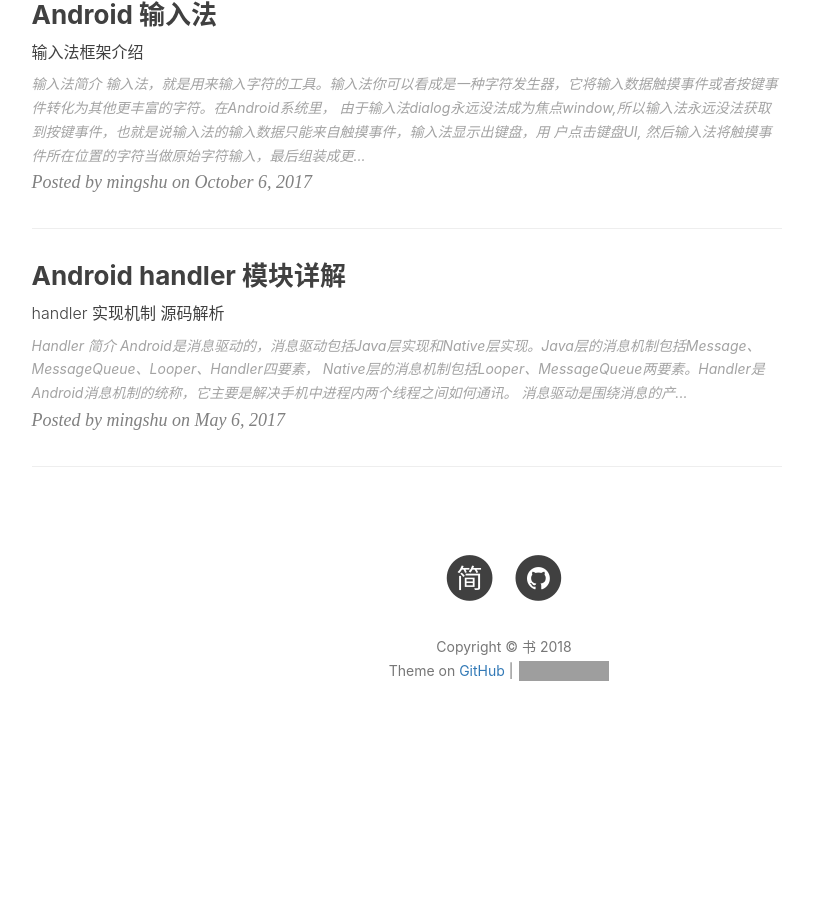
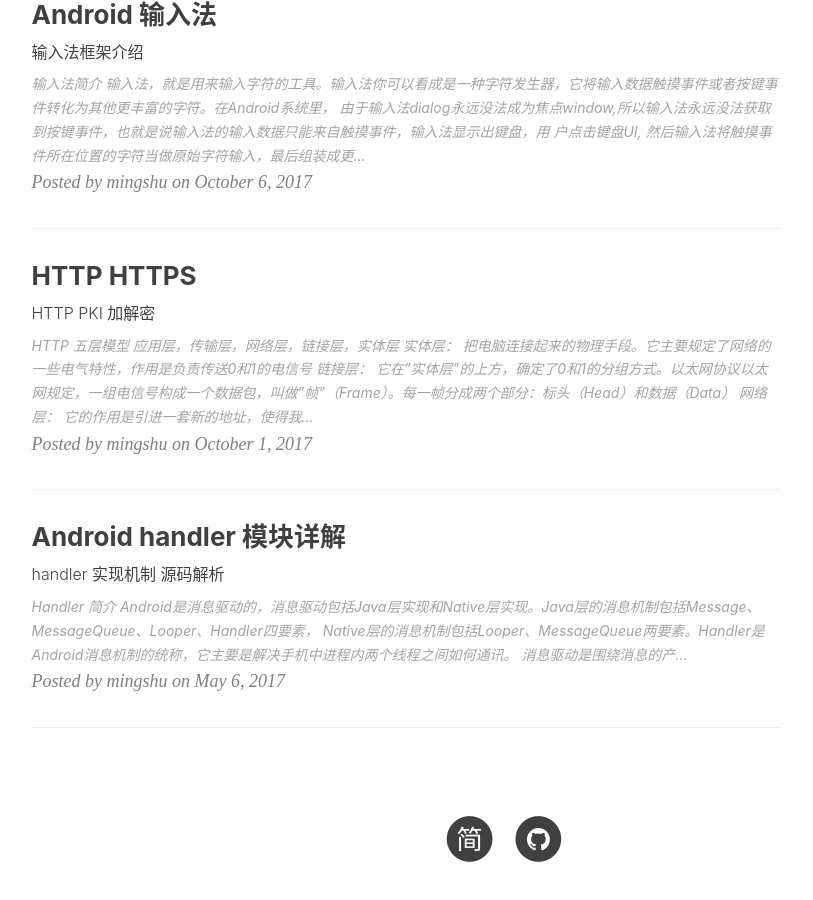
Before and after one commit to mingshuWei/mingshuWei.github.io, a Jekyll site: the page built from index.html, in a window 1280 px wide and 900 px high, scrolled down 1461 px. Shown: the whole window, without its empty margins (136-949 px from the left). Built offline with Jekyll 4.4.1, drawn with Linux system fonts in a browser that asks for light colours; nearby versions of some CDN libraries; the list of posts is cut into pages by our own code; comment, search, counter and statistics services are not loaded; before the commit the page ends 2236 px from its top, so only the background shows below that; grey boxes are pictures that could not be loaded.

Commit message:
http and https

```diff
--- /dev/null
+++ b/_posts/2017-10-01-Http-Https.md
@@ -0,0 +1,36 @@
+---
+layout:     post
+title:      HTTP HTTPS
+subtitle:   HTTP PKI 加解密
+date:       2017-10-01
+author:     mingshu
+catalog: true
+tags:
+    - HTTP HTTPS
+    - 对称加密 非对称加密
+    - PKI 证书
+---
+
+# HTTP
+1. 五层模型
+应用层，传输层，网络层，链接层，实体层
+实体层： 把电脑连接起来的物理手段。它主要规定了网络的一些电气特性，作用是负责传送0和1的电信号
+链接层： 它在"实体层"的上方，确定了0和1的分组方式。以太网协议以太网规定，一组电信号构成一个数据包，叫做"帧"（Frame）。每一帧分成两个部分：标头（Head）和数据（Data）
+网络层： 它的作用是引进一套新的地址，使得我们能够区分不同的计算机是否属于同一个子网络。这套地址就叫做"网络地址"，简称"网址"。
+传输层： 建立"端口到端口"的通信。相比之下，"网络层"的功能是建立"主机到主机"的通信。只要确定主机和端口，我们就能实现程序之间的交流。因此，Unix系统就把主机+端口，叫做"套接字"（socket）
+应用层： 就是规定应用程序的数据格式。
+> 参考文章 阮一峰 http://www.ruanyifeng.com/blog/2012/05/internet_protocol_suite_part_i.html
+> Http 详解 https://www.jianshu.com/p/80e25cb1d81a
+# HTTPS
+HTTPS (Secure Hypertext Transfer Protocol)安全超文本传输协议，是一个安全通信通道，它基于HTTP开发用于在客户计算机和服务器之间交换信息。它使用安全套接字层(SSL)进行信息交换，简单来说它是HTTP的安全版,是使用TLS/SSL加密的HTTP协议
+1. 信息加密
+2. 完整性校验
+3. 身份验证
+> HTTPS加密协议详解(一)：HTTPS基础知识 https://www.wosign.com/faq/faq2016-0309-01.htm
+> HTTPS加密协议详解(二)：TLS/SSL工作原理 https://www.wosign.com/faq/faq2016-0309-02.htm
+> HTTPS加密协议详解(三)：PKI 体系 https://www.wosign.com/faq/faq2016-0309-03.htm
+> 图解SSL/TLS协议 RSA DH 正常的五步握手与DH握手的关系与区别 https://www.cnblogs.com/my_life/articles/5857614.html
+
+
+Android安全开发之安全使用HTTPS https://www.cnblogs.com/alisecurity/p/5939336.html
+HTTPS 原理浅析及其在 Android 中的使用 https://zhuanlan.zhihu.com/p/27040041?utm_medium=social&utm_source=weibo
```
Also changed, not shown: _posts/2017-11-01-算法.md (+2 -0 lines).
